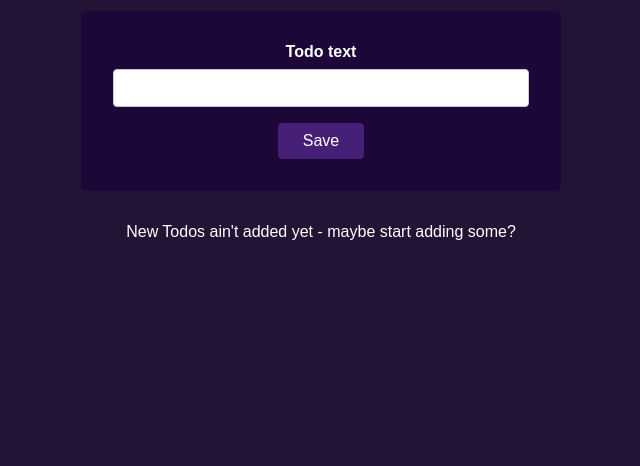
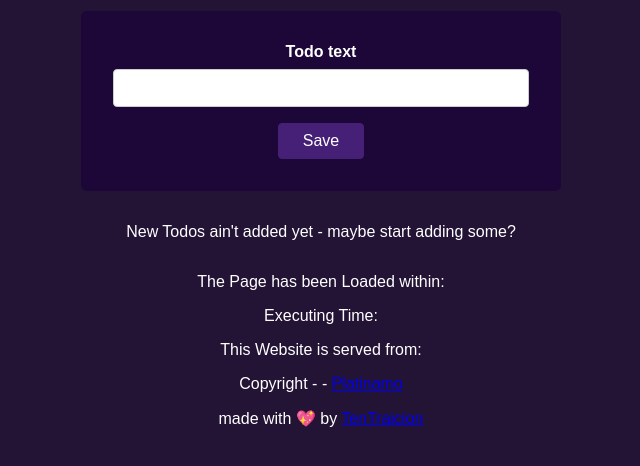
Before and after one commit to TenTraicion/todo, a plain HTML site: page index.html in a window 1280 px wide. Shown: the part 168-634 px from the top of the page, without its empty margins (319-959 px from the left). Drawn offline with nearby package versions, Linux system fonts and the light colour scheme.

Commit message:
Update index.html

```diff
--- a/index.html
+++ b/index.html
@@ -8,6 +8,7 @@
 		<link rel="stylesheet" href="styles/main.css" />
 		<script src="https://unpkg.com/vue@3/dist/vue.global.js" defer></script>
 		<script src="scripts/app.js" defer></script>
+    <script src="scripts/base.js" defer></script>
 	</head>
 	<body>
 		<header>
@@ -23,7 +24,9 @@
 				</form>
 			</section>
 			<section id="todos">
-        <p v-if="todos.length === 0">New Todos ain't added yet - maybe start adding some?</p>
+				<p v-if="todos.length === 0">
+					New Todos ain't added yet - maybe start adding some?
+				</p>
 				<ul v-else id="todos-list">
 					<li v-for="todo in todos">
 						<p>{{todo.text}}</p>
@@ -35,5 +38,23 @@
 				</ul>
 			</section>
 		</main>
+		<footer>
+			<div id="ft">
+				<p class="ft">
+					The Page has been Loaded within: <span id="loadtime"></span>
+				</p>
+				<p class="ft">Executing Time: <span id="date"></span></p>
+				<p class="ft">This Website is served from: <span id="tz"></span></p>
+				<p class="ft">
+					Copyright - <span id="copy"></span> -
+					<a href="http://platinamo.com" target="_blank" rel="noopener noreferrer"
+						>Platinamo</a
+					>
+				</p>
+				<p class="ft">
+					made with 💖 by <a href="https://github.com/TenTraicion">TenTraicion</a>
+				</p>
+			</div>
+		</footer>
 	</body>
 </html>
```
Lines whose indentation alone changed are shown as unchanged.
